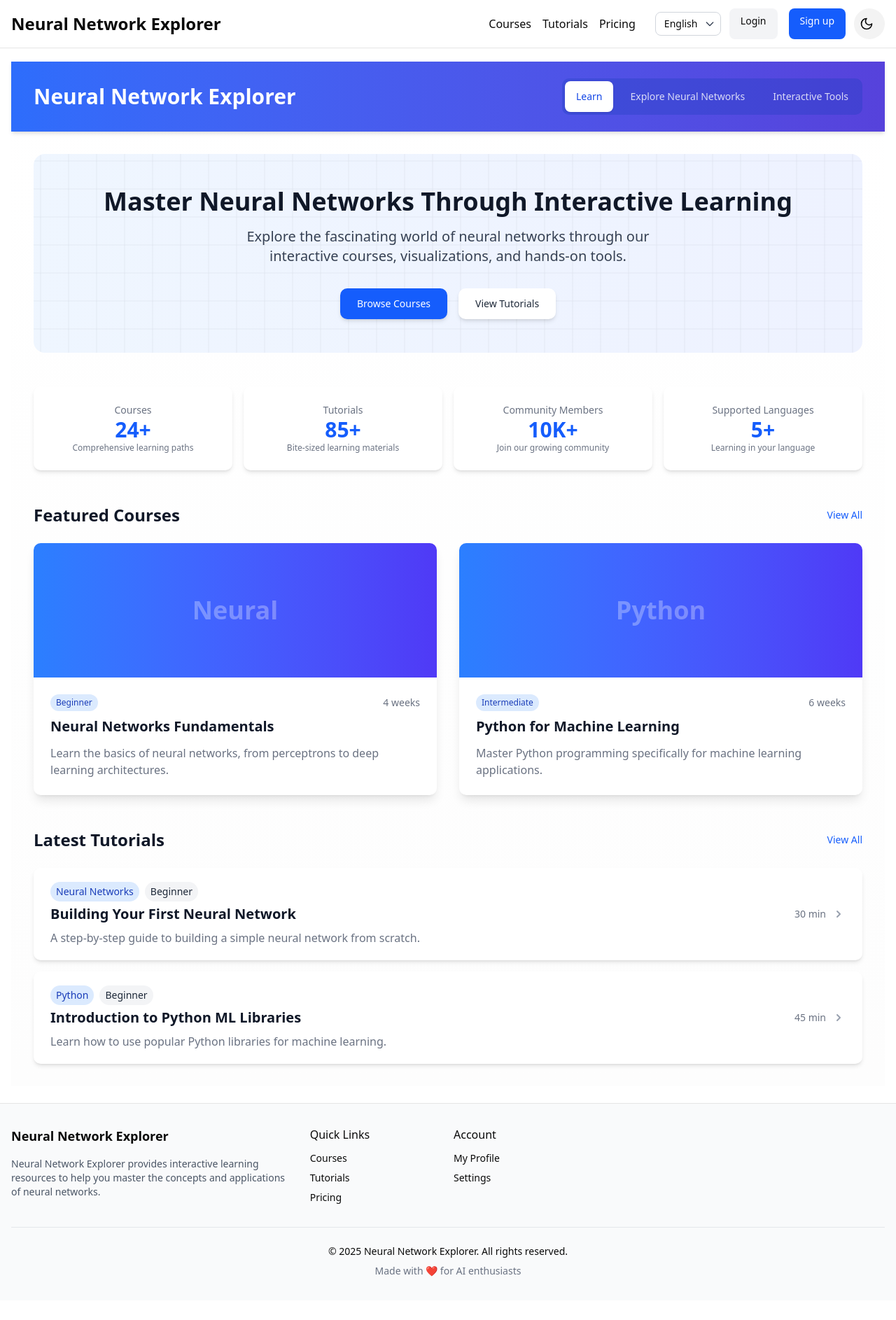
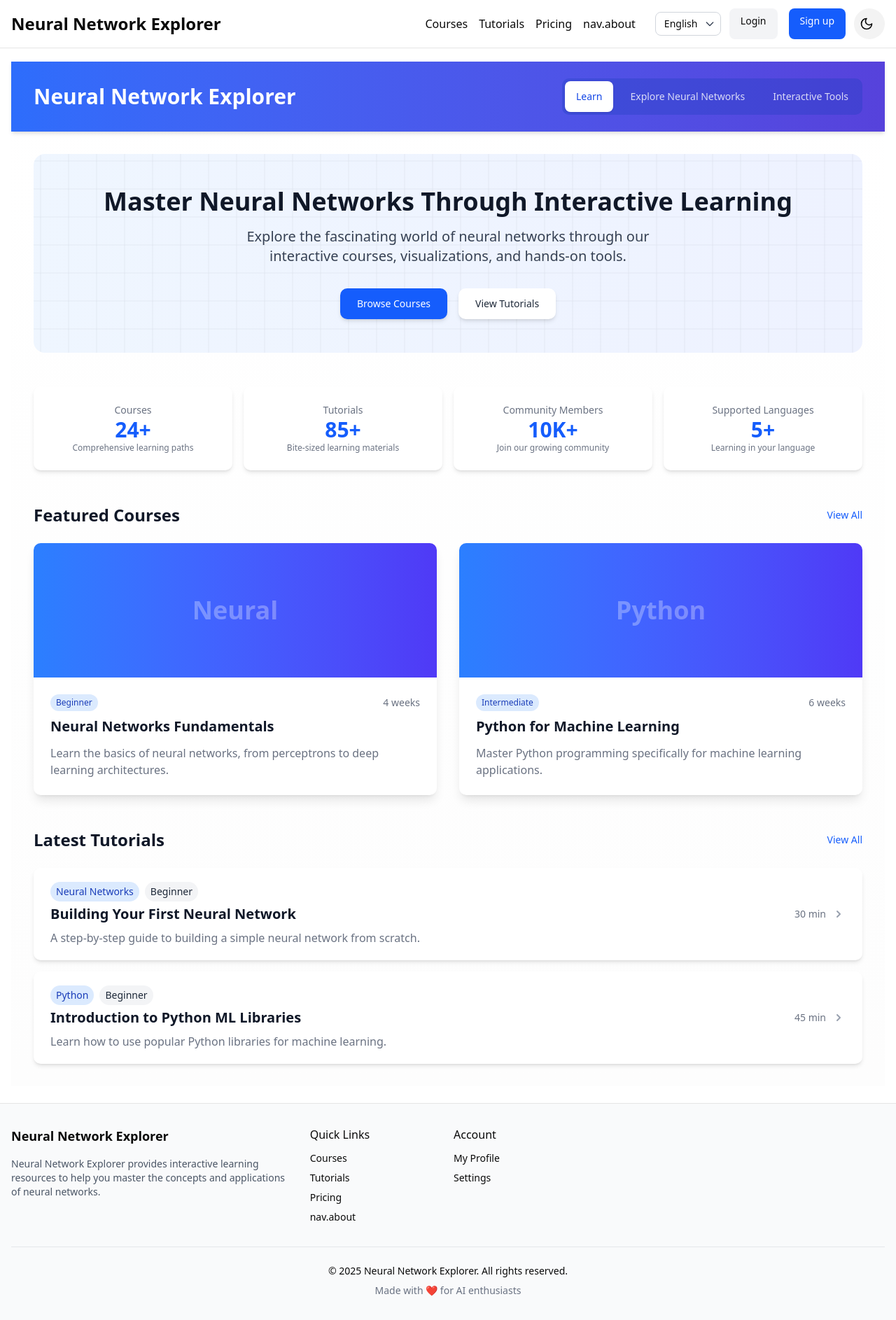
Before and after one commit to dilum-randira/Nural_Network_Animation, a Next.js app: page / in a window 1280 px wide. Shown: the whole page at 70% size. Before the commit the page ends 1858 px from the top, so only its background shows below. Built offline with nearby package versions, Linux system fonts and the light colour scheme.

Commit message:
update navigation

```diff
--- a/src/components/ClientLayout.tsx
+++ b/src/components/ClientLayout.tsx
@@ -129,6 +129,12 @@ function LayoutContent({ children }: { children: React.ReactNode }) {
                   className="hover:text-primary transition-colors"
                 >
                   Pricing
+                </Link>
+                <Link
+                  href="/about"
+                  className="hover:text-primary transition-colors"
+                >
+                  {t('nav.about')}
                 </Link>
               </nav>
 
@@ -300,6 +306,13 @@ function LayoutContent({ children }: { children: React.ReactNode }) {
                   >
                     Pricing
                   </Link>
+                  <Link
+                    href="/about"
+                    className="px-4 py-2 hover:bg-primary/5 rounded-md transition-colors"
+                    onClick={() => setIsMobileMenuOpen(false)}
+                  >
+                    {t('nav.about')}
+                  </Link>
                 </nav>
                 <div className="pt-4 border-t">
                   <AuthNavigation />
@@ -343,6 +356,11 @@ function LayoutContent({ children }: { children: React.ReactNode }) {
                         Pricing
                       </Link>
                     </li>
+                    <li>
+                      <Link href="/about" className="hover:underline">
+                        {t('nav.about')}
+                      </Link>
+                    </li>
                   </ul>
                 </div>
                 <div>
--- a/src/lib/LanguageContext.tsx
+++ b/src/lib/LanguageContext.tsx
@@ -43,7 +43,8 @@ export function LanguageProvider({ children }: { children: ReactNode }) {
 
   // Function to get translated text
   const t = (key: string): string => {
-    return translations[language][key] || key;
+    const value = translations[language][key];
+    return typeof value === 'string' ? value : key;
   };
 
   return (
```
